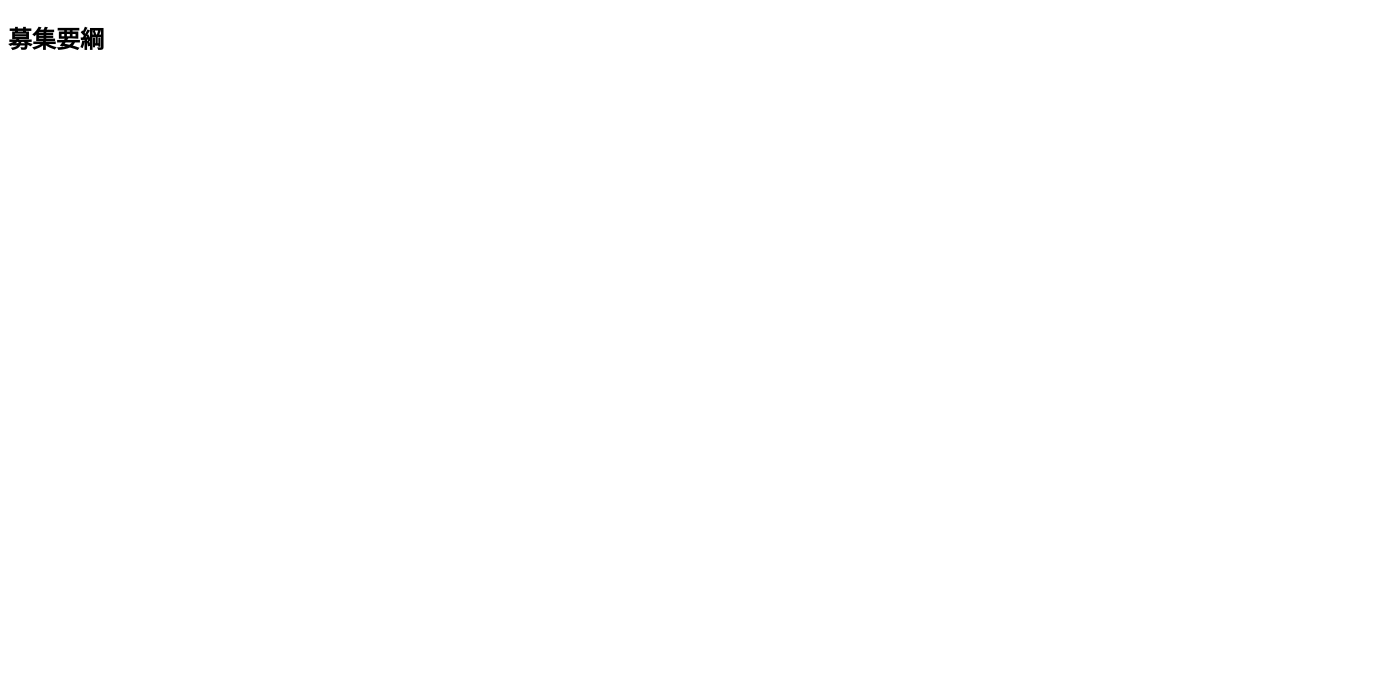
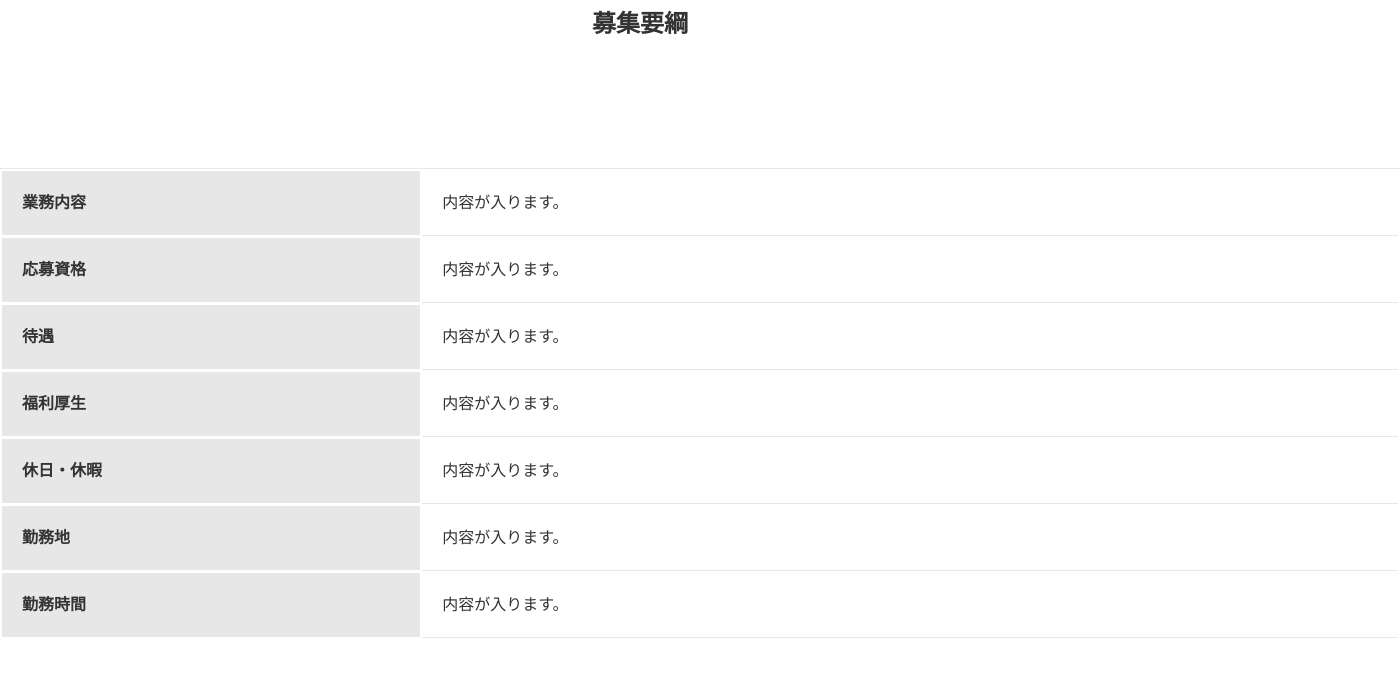
Before and after one commit to shimuta-y/HTML-CSS-practice01, a plain HTML site: page recruit.html in a window 1280 px wide. Shown: the whole page, 1400 px wide, since content can reach past the window. Drawn offline with Linux system fonts and the light colour scheme.

Commit message:
recruit-pageの作成

```diff
--- a/recruit.html
+++ b/recruit.html
@@ -3,6 +3,7 @@
 <head>
   <meta charset="UTF-8">
   <meta name="viewport" content="width=device-width, initial-scale=1.0">
+  <link rel="stylesheet" href="style.css">
   <title>recuruit</title>
 </head>
 <body>
@@ -10,6 +11,42 @@
     <section class="recruit-point">
       <h2>募集要綱</h2>
     </section>
+    <section class="recuruit-table">
+      <div class="content-wrapper">
+        <table class="content">
+          <tbody>
+            <tr>
+              <th>業務内容</th>
+              <td>内容が入ります。</td>
+            </tr>
+            <tr>
+              <th>応募資格</th>
+              <td>内容が入ります。</td>
+            </tr>
+            <tr>
+              <th>待遇</th>
+              <td>内容が入ります。</td>
+            </tr>
+            <tr>
+              <th>福利厚生</th>
+              <td>内容が入ります。</td>
+            </tr>
+            <tr>
+              <th>休日・休暇</th>
+              <td>内容が入ります。</td>
+            </tr>
+            <tr>
+              <th>勤務地</th>
+              <td>内容が入ります。</td>
+            </tr>
+            <tr>
+              <th>勤務時間</th>
+              <td>内容が入ります。</td>
+            </tr>
+          </tbody>
+        </table>
+      </div>
+    </section>
   </main>
 </body>
 </html>
--- a/style.css
+++ b/style.css
@@ -468,3 +468,34 @@ section {
   z-index: 2;
 }
 /* /work-description03-------------------------------- */
+/* recruit-------------------------------- */
+.recruit-point h2 {
+  text-align: center;
+  margin-bottom: 80px;
+}
+.recruit-table {
+  margin-bottom: 40px;
+}
+table.content {
+  width: 100%;
+  border-top: 1px solid #e8e7e7;
+}
+table.content th {
+  background-color: #e8e7e7;
+  box-sizing: border-box;
+  padding: 20px;
+  width: 30%;
+  line-height: 1.5em;
+  text-align: left;
+}
+table.content th:first-of-type {
+  border-bottom: 1px solid #fff;
+}
+table.content td {
+  text-align: left;
+  box-sizing: border-box;
+  padding: 20px;
+  border-bottom: 1px solid #e8e7e7;
+  line-height: 1.5em;
+}
+/* /recruit-------------------------------- */
```
